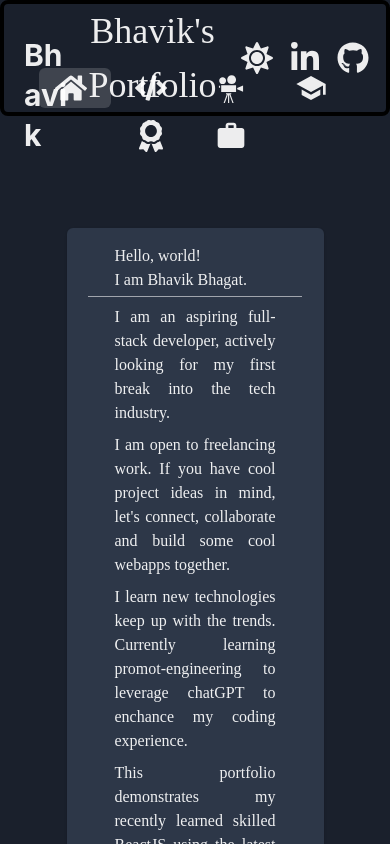
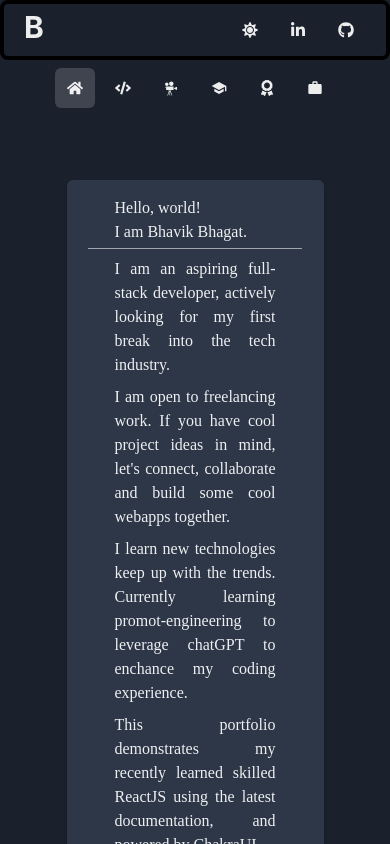
Before and after one commit to bhavik-knight/portfolio-chakra, a React (Vite) app in the folder react/frontend/: page / in a window 390 px wide. Shown: the top 844 px of the page. Built offline with nearby package versions, Linux system fonts and the light colour scheme.

Commit message:
sidebar icon made mobile responsive, instead of hiding text - use icon button instead of button

```diff
--- a/react/frontend/src/App.jsx
+++ b/react/frontend/src/App.jsx
@@ -86,8 +86,7 @@ function App() {
           // bg="lightgreen"
           className="sidenav"
           as="aside"
-          minW="fit-content"
-          maxW="15%"
+          width={{ base: "100%", lg: "15%" }}
           flexDirection={{ base: "row", lg: "column" }}
           flexWrap={{ base: "wrap", lg: "nowrap" }}
           justifyContent={{ base: "center", lg: "flex-start" }}
--- a/react/frontend/src/components/Header.jsx
+++ b/react/frontend/src/components/Header.jsx
@@ -1,7 +1,7 @@
 import { icons } from "./Icons"
 import { useState, useRef, useEffect } from "react"
-import { useColorModeValue } from "@chakra-ui/react"
-import { Heading, Menu, Box, Flex, Image, Text, Container } from "@chakra-ui/react"
+import { useColorModeValue, useMediaQuery } from "@chakra-ui/react"
+import { Heading, Spacer, Menu, Box, Flex, Image, Text, Container } from "@chakra-ui/react"
 import { Tooltip, Button, Icon, IconButton, ButtonGroup } from "@chakra-ui/react"
 
 
@@ -11,6 +11,7 @@ import { Tooltip, Button, Icon, IconButton, ButtonGroup } from "@chakra-ui/react
 
 // to create icons for navbar with consistent style
 function getNavbarIconButton(btnName, btnIcon, handleClick) {
+    console.log(`header iconbtn: ${JSON.stringify(btnIcon)}`)
     return (
         <Tooltip hasArrow placement="bottom" label={btnName} araiLabel={btnName} textTransform="capitalize">
             <IconButton
@@ -29,6 +30,8 @@ function getNavbarIconButton(btnName, btnIcon, handleClick) {
 
 
 function Header({ colorMode, changeColorMode, title }) {
+    // check for the media query
+    const [isLarge] = useMediaQuery("(min-width: 992px)")
 
     // check the vertical scroll to style navbar between transparent and solid background
     const [verticalScroll, setVerticalScroll] = useState(window.scrollY)
@@ -79,13 +82,16 @@ function Header({ colorMode, changeColorMode, title }) {
             px={4}
             bg={`${navbarBg ? "transparent" : bgColor}`}
         >
-            <Heading className="logo" width="15%">Bhavik</Heading>
-            <Container bg="transparent">
+            <Heading className="logo" width={{ base: "30%", lg: "15%" }}>
+                B{isLarge && "havik"}
+            </Heading>
+            <Spacer />
+            {/* <Container bg="transparent">
                 <Text
                     fontSize="4xl"
                     textAlign="center"> {title === "home" ? "Bhavik's Portfolio" : title}
                 </Text>
-            </Container>
+            </Container> */}
             <ButtonGroup spacing={1}>
                 {colorMode === "dark" ? sunIcon : moonIcon}
                 {linkedinIcon}
--- a/react/frontend/src/components/Icons.jsx
+++ b/react/frontend/src/components/Icons.jsx
@@ -58,9 +58,9 @@ import { MdWork } from "@react-icons/all-files/md/MdWork"
 import { FaAward } from "@react-icons/all-files/fa/FaAward"
 import { FaCode } from "@react-icons/all-files/fa/FaCode"
 
-import { Container } from "@chakra-ui/react"
+import { Container, useMediaQuery } from "@chakra-ui/react"
 
-const size = "32px"
+const size = "16px"
 
 const Numpy = () => <Container bgImage="./logos/numpy.svg" boxSize={size} />
 
--- a/react/frontend/src/components/Sidenav.jsx
+++ b/react/frontend/src/components/Sidenav.jsx
@@ -9,8 +9,9 @@ function Sidenav({ pages, activePage, selectPage }) {
     const [isLarge] = useMediaQuery("(min-width: 992px)")
 
     return (
+        <Stack direction={{ base: "row", lg: "column" }}>
+            {
                 Object.keys(pages).map((page) => {
-            console.log(`buttonicon - ${JSON.stringify(pages[page].icon)}`)
                     return (
                         <Tooltip
                             hasArrow
@@ -20,8 +21,10 @@ function Sidenav({ pages, activePage, selectPage }) {
                             aria-label={page}
                             textTransform="capitalize"
                         >
+
+                            {
+                                isLarge ?
                                     <Button
-                        key={nanoid()}
                                         className="sidenavButton"
                                         variant="ghost"
                                         onClick={(event) => selectPage(event)}
@@ -29,17 +32,46 @@ function Sidenav({ pages, activePage, selectPage }) {
                                         name={page}
                                         leftIcon={pages[page].icon}
                                     >
-                        {
-                            isLarge &&
                                         <Text className="sidenavButtonText">
                                             {page}
                                         </Text>
+                                    </Button>
+                                    :
+
+                                    <IconButton
+                                        className="sidenavButton"
+                                        variant="ghost"
+                                        onClick={event => selectPage(event)}
+                                        isActive={page === activePage}
+                                        name={page}
+                                        icon={pages[page].icon}
+                                    />
+
                             }
-                    </Button>
+
                         </Tooltip >
                     )
                 })
+            }
+        </Stack>
     )
 }
 
 export { Sidenav }
+
+// <Button
+//     className="sidenavButton"
+//     variant="ghost"
+//     onClick={(event) => selectPage(event)}
+//     isActive={page === activePage}
+//     name={page}
+//     leftIcon={pages[page].icon}
+//     size={{ base: "sm", lg: "md" }}
+// >
+//     {
+//         isLarge &&
+//         <Text className="sidenavButtonText">
+//             {page}
+//         </Text>
+//     }
+// </Button>
```
Lines whose indentation alone changed are shown as unchanged.
